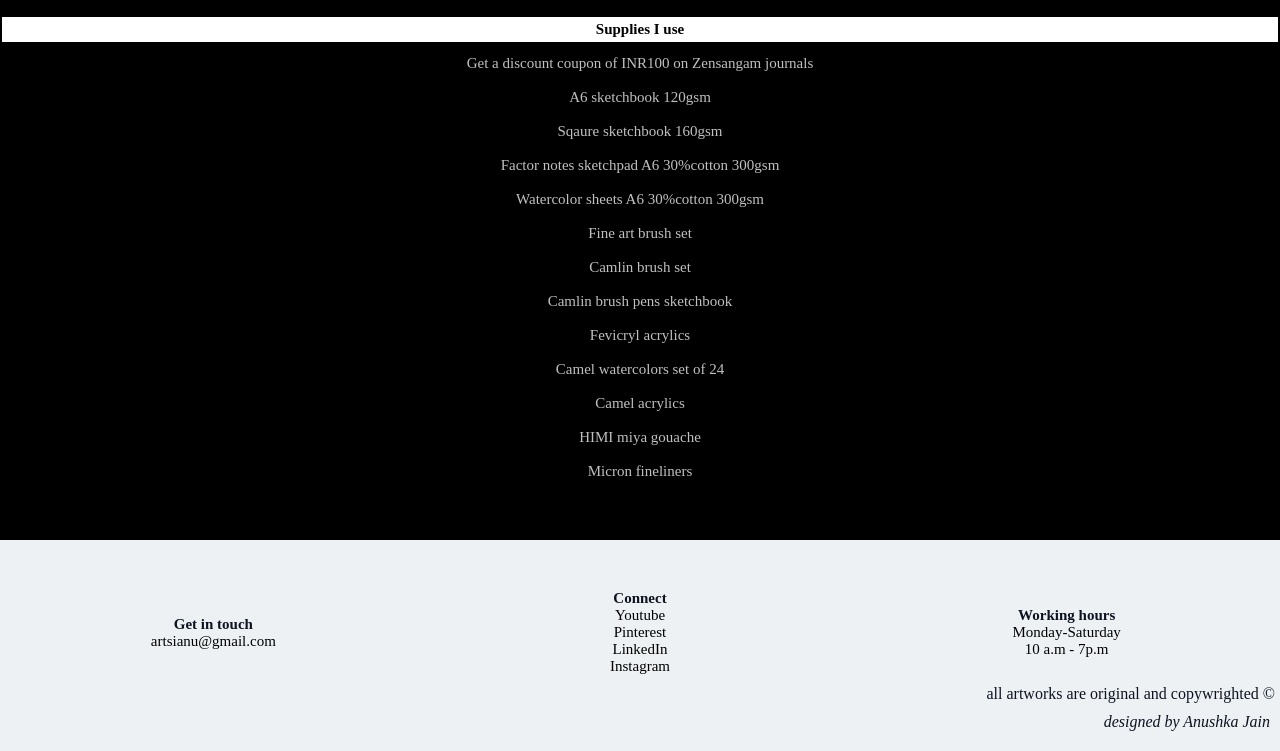
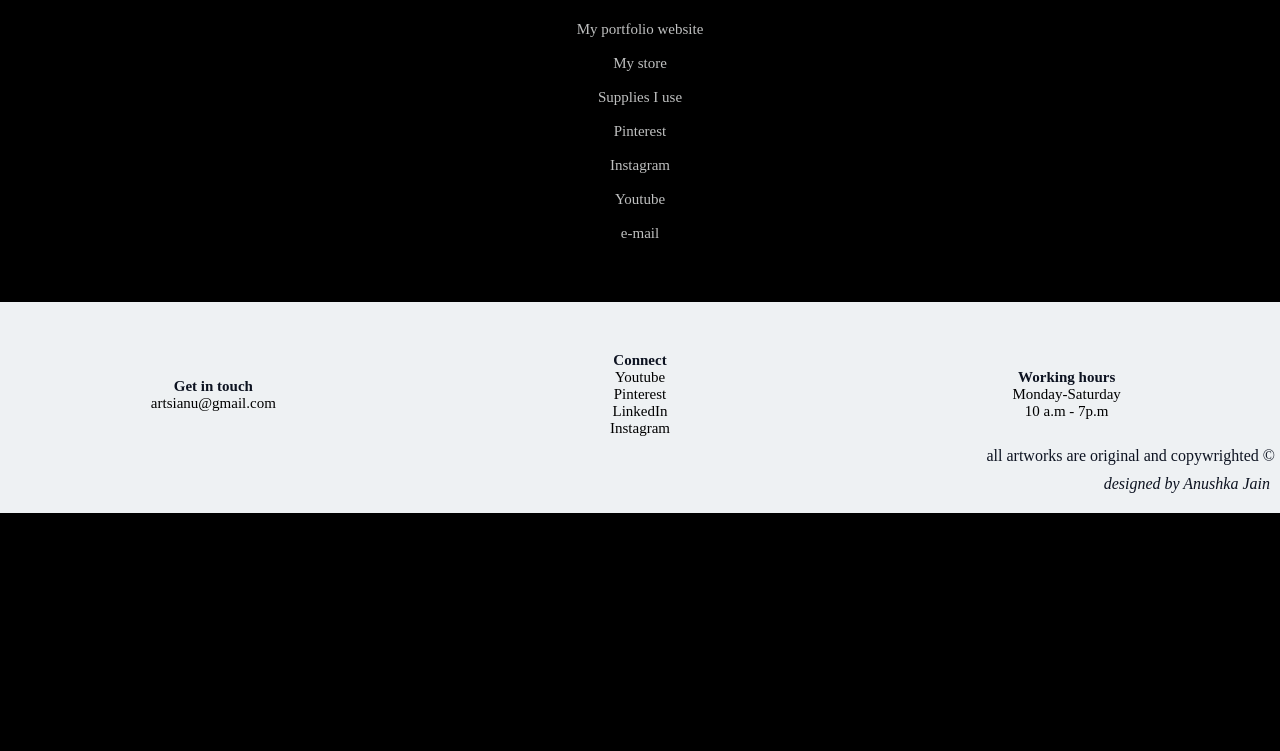
Before and after one commit to artsianu/Links, a plain HTML site: page index.html in a window 1280 px wide. Shown: the part 93-844 px from the top of the page. After the commit the page ends 800 px from the top, so only its background shows below. Drawn offline with Linux system fonts and the light colour scheme.

Commit message:
Update index.html

```diff
--- a/index.html
+++ b/index.html
@@ -12,20 +12,13 @@
 <a href="./index" target="_self" class="logo"> <img src="./logonew.png " class="icon" alt="Anushka Jain"> </a>
 
 <div class="links">
-    <ul>Supplies I use</ul>
-<li><a target="_blank" href="https://i.refs.cc/AOLXYo8t?smile_ref=eyJzbWlsZV9zb3VyY2UiOiJzbWlsZV91aSIsInNtaWxlX21lZGl1bSI6IiIsInNtaWxlX2NhbXBhaWduIjoicmVmZXJyYWxfcHJvZ3JhbSIsInNtaWxlX2N1c3RvbWVyX2lkIjoxMzc3NzE1MzIzfQ%3D%3D" class="links">Get a discount coupon of INR100 on Zensangam journals</a></li>
-<li><a target="_blank" href="https://amzn.to/3q7I2ld" class="links">A6 sketchbook 120gsm</a></li>
-<li><a target="_blank" href="https://amzn.to/3DBtdKM" class="links">Sqaure sketchbook 160gsm</a></li>
-<li><a target="_blank" href=https://amzn.to/3DxHeJp" class="links">Factor notes sketchpad A6 30%cotton 300gsm</a></li>
-<li><a target="_blank" href="https://amzn.to/3QlidJ9" class="links">Watercolor sheets A6 30%cotton 300gsm </a></li>
-<li><a target="_blank" href="https://amzn.to/43OcjUb" class="links">Fine art brush set</a></li>
-<li><a target="_blank" href="https://amzn.to/452XQoc" class="links">Camlin brush set</a></li>
-<li><a target="_blank" href="https://amzn.to/3QhUtpq" class="links">Camlin brush pens sketchbook</a></li>
-<li><a target="_blank" href="https://amzn.to/3YeX59s" class="links">Fevicryl acrylics</a></li>
-<li><a target="_blank" href="https://amzn.to/43GKwos" class="links">Camel watercolors set of 24</a></li>
-<li><a target="_blank" href="https://amzn.to/3KhCL1r" class="links">Camel acrylics</a></li>
-<li><a target="_blank" href="https://amzn.to/455cz21" class="links">HIMI miya gouache</a></li>
-<li><a target="_blank" href="https://amzn.to/44QH3Fd" class="links">Micron fineliners</a></li>
+<li><a target="_blank" href="https://artsianu.github.io/artsianu/" class="links">My portfolio website</a></li>
+<li><a target="_blank" href="https://artsianu.mini.store/" class="links">My store</a></li>
+<li><a target="_blank" href="https://artsianu.github.io/supplies/" class="links">Supplies I use</a></li>
+<li><a target="_blank" href="https://in.pinterest.com/artsianu/" class="links">Pinterest</a></li>
+<li><a target="_blank" href="https://www.instagram.com/artsianu/" class="links">Instagram</a></li>
+<li><a target="_blank" href="https://www.youtube.com/channel/UCoPnuA60FUVw_GuVgLLS-YA" class="links">Youtube</a></li>
+<li><a target="_blank" href="mailto:artsianu@gmail.com" class="links">e-mail</a></li>
 </div>
 
 <br>
```
